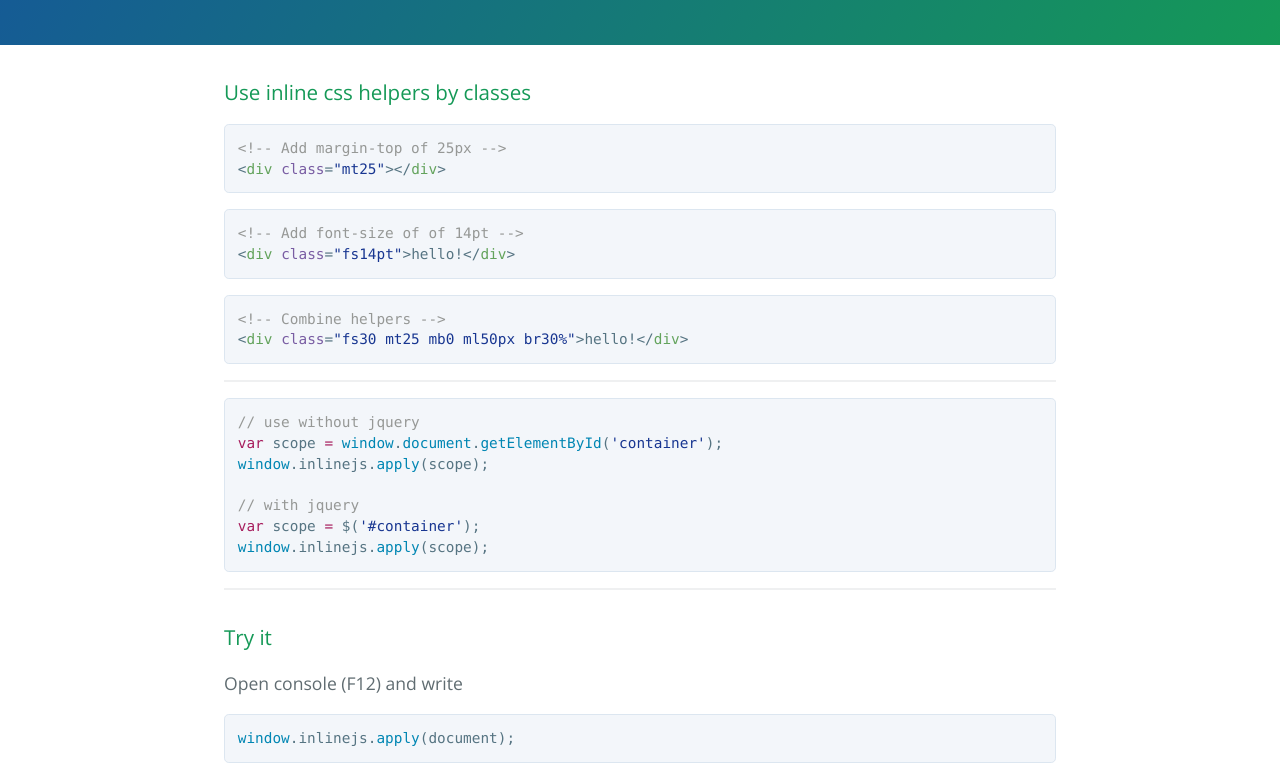
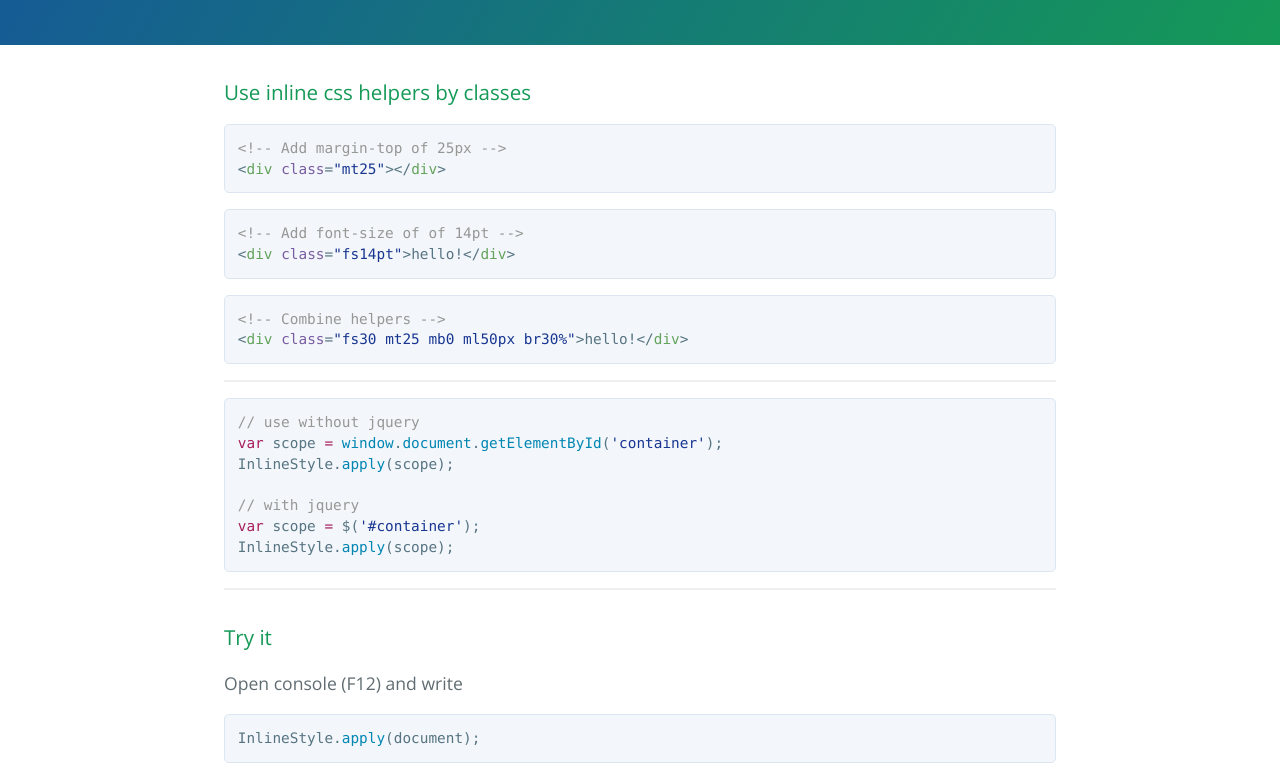
Before and after one commit to Idnan/furnish-js, a plain HTML site: page index.html in a window 1280 px wide. Shown: the part 160-937 px from the top of the page. Drawn offline with nearby package versions, Linux system fonts and the light colour scheme; a script that the page names is missing.

Commit message:
fixed js issue

```diff
--- a/index.html
+++ b/index.html
@@ -34,17 +34,17 @@
             <div class="highlight highlight-js">
                 <pre><span class="pl-c">// use without jquery</span>
 <span class="pl-k">var</span> scope <span class="pl-k">=</span> <span class="pl-c1">window</span>.<span class="pl-c1">document</span>.<span class="pl-c1">getElementById</span>(<span class="pl-s"><span class="pl-pds">'</span>container<span class="pl-pds">'</span></span>);
-<span class="pl-c1">window</span>.inlinejs.<span class="pl-c1">apply</span>(scope);
+InlineStyle.<span class="pl-c1">apply</span>(scope);
 
 <span class="pl-c">// with jquery</span>
 <span class="pl-k">var</span> scope <span class="pl-k">=</span> $(<span class="pl-s"><span class="pl-pds">'</span>#container<span class="pl-pds">'</span></span>);
-<span class="pl-c1">window</span>.inlinejs.<span class="pl-c1">apply</span>(scope);</pre>
+InlineStyle.<span class="pl-c1">apply</span>(scope);</pre>
             </div>
             <hr />
             <h3><a id="use-inline-css-helpers-in-a-fashion-way" class="anchor" href="#use-inline-css-helpers-in-a-fashion-way" aria-hidden="true"><span class="octicon octicon-link"></span></a>Try it</h3>
             <p>Open console (F12) and write</p>
             <div class="highlight highlight-js">
-                <pre><span class="pl-c1">window</span>.inlinejs.<span class="pl-c1">apply</span>(document);</pre>
+                <pre>InlineStyle.<span class="pl-c1">apply</span>(document);</pre>
             </div>
             </pre></div>
             <p>now start setting helpers in element class attributes</p>
@@ -80,6 +80,7 @@ pr => padding-right</pre>
             </footer>
         </section>
     </body>
+    <script src="https://ajax.googleapis.com/ajax/libs/jquery/2.1.4/jquery.min.js"></script>
     <script type="text/javascript" src="https://cdn.rawgit.com/Idnan/inline-style.js/master/inline-style.js"></script>
     <script type="text/javascript">
         window.onload = function(){
```
